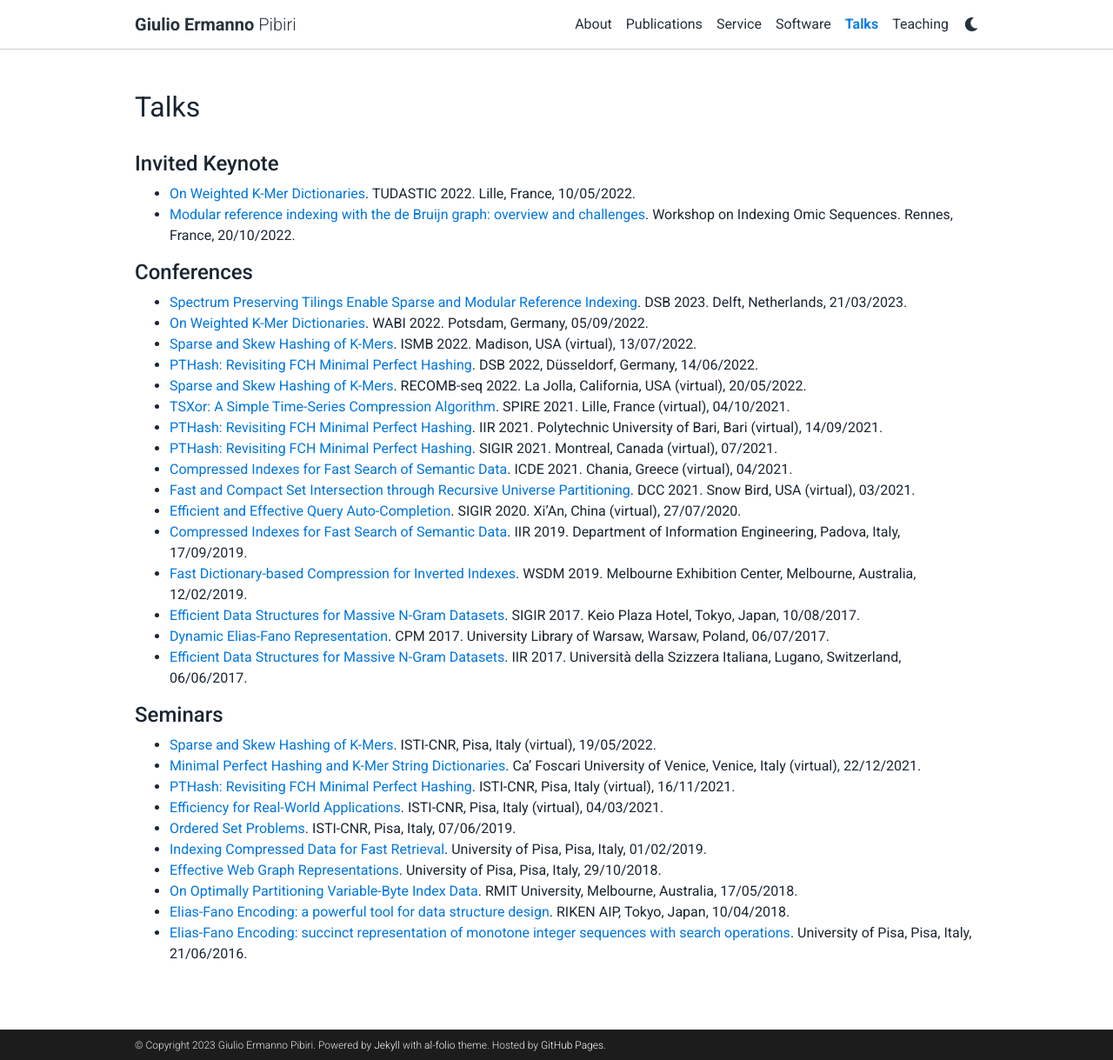
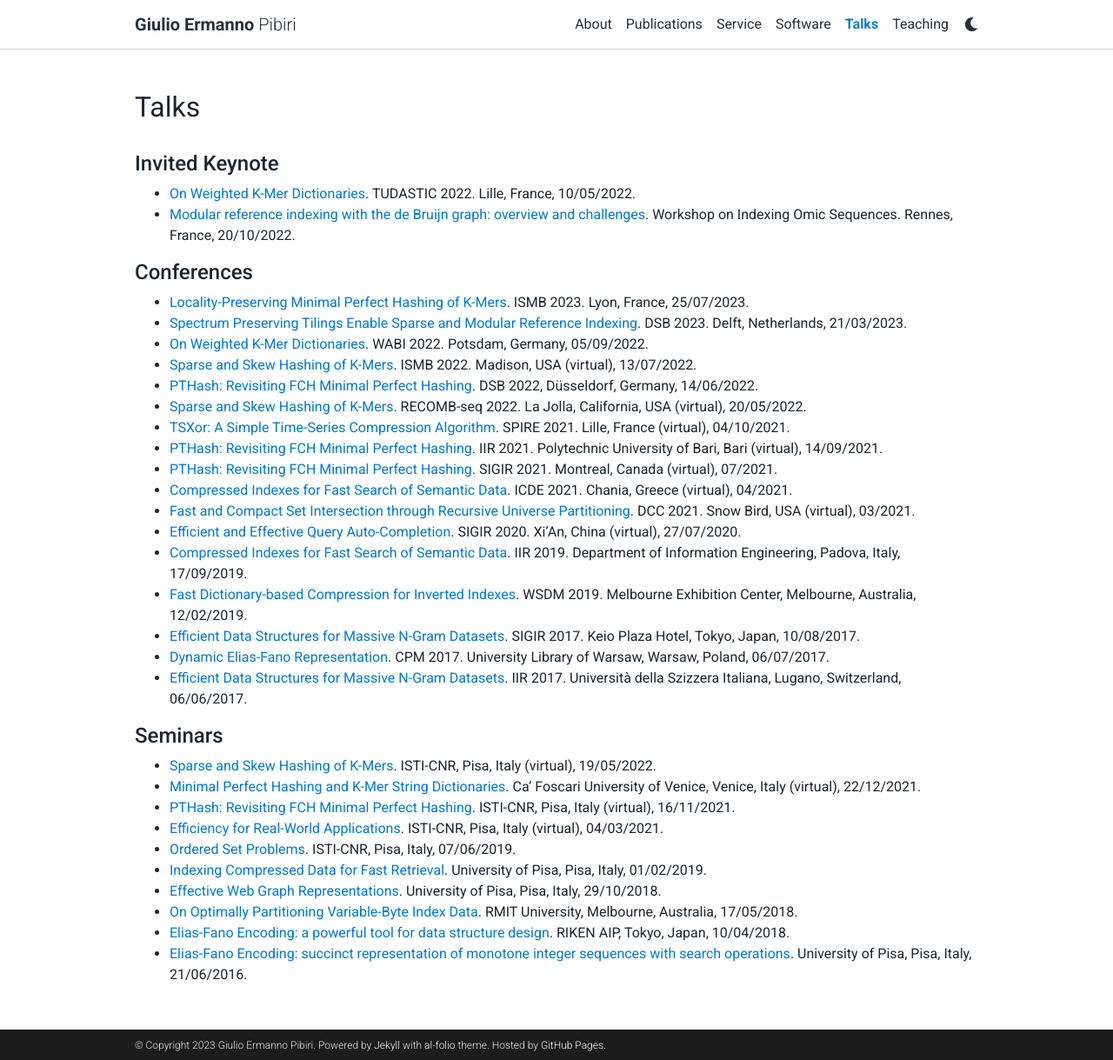
Before and after one commit to jermp/jermp.github.io, a Jekyll site: the page built from _pages/talks.md, in a window 1280 px wide and 1219 px high. Shown: the whole window at 87% size. Built offline with Jekyll 4.4.1, drawn with Linux system fonts in a browser that asks for light colours; comment, search, counter and statistics services are not loaded; a style sheet for code colours, icons or effects is not loaded.

Commit message:
ISMB2023 slides

```diff
--- a/_pages/talks.md
+++ b/_pages/talks.md
@@ -13,6 +13,7 @@ nav: true
 
 #### **Conferences**
 
+- [Locality-Preserving Minimal Perfect Hashing of K-Mers](assets/pdf/slides/ISMB2023.pdf){:target="\_blank"}. ISMB 2023. Lyon, France, 25/07/2023.
 - [Spectrum Preserving Tilings Enable Sparse and Modular Reference Indexing](assets/pdf/slides/DSB2023.pdf){:target="\_blank"}. DSB 2023. Delft, Netherlands, 21/03/2023.
 - [On Weighted K-Mer Dictionaries](assets/pdf/slides/WABI2022.pdf){:target="\_blank"}. WABI 2022. Potsdam, Germany, 05/09/2022.
 - [Sparse and Skew Hashing of K-Mers](assets/pdf/slides/ISMB2022.pdf){:target="\_blank"}. ISMB 2022. Madison, USA (virtual), 13/07/2022.
```
Also changed, not shown: 1 other file.
